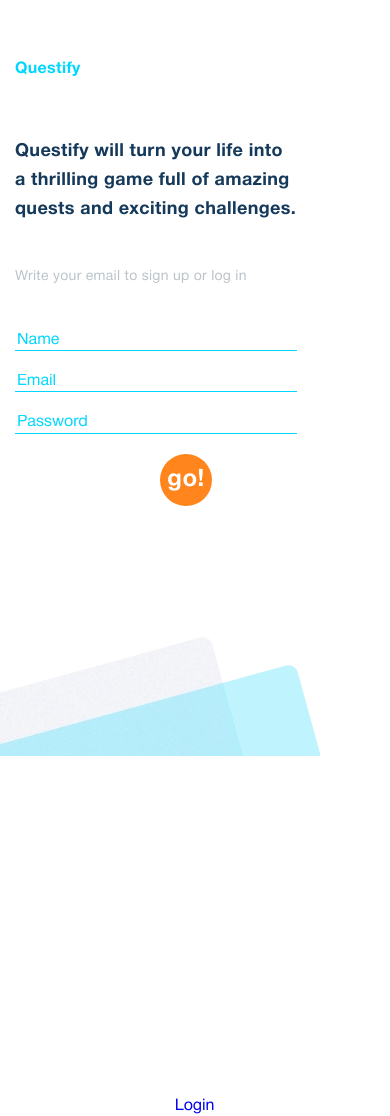
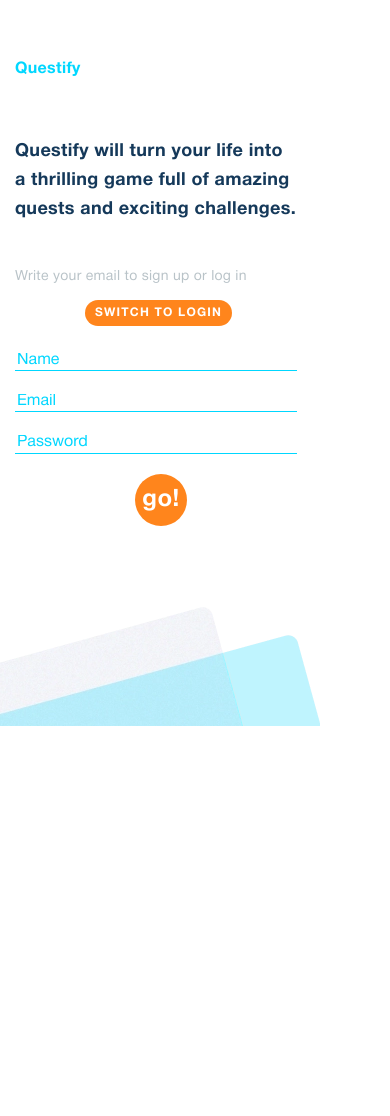
Before and after one commit to Karantir-dev/questify-front, a React (Create React App) app: page /auth in a window 390 px wide. After the commit the page ends 844 px from the top, so only its background shows below. Built offline with nearby package versions, Linux system fonts and the light colour scheme.

Commit message:
implemented a button to switch the form and added styles + responsive

```diff
--- a/src/Components/AuthForm/AuthForm.module.css
+++ b/src/Components/AuthForm/AuthForm.module.css
@@ -42,8 +42,9 @@ input::placeholder {
 
 @media screen and (max-width: 767px) {
   .buttonReg {
-    bottom: -75px;
-    right: 40%;
+    margin-left: 120px;
+    margin-top: 20px;
+    margin-bottom: 200px;
   }
 }
 
--- a/src/Components/AuthNav/AuthNav.js
+++ /dev/null
@@ -1,14 +0,0 @@
-import { useSelector } from 'react-redux'
-import { NavLink } from 'react-router-dom'
-import authSelectors from '../../Redux/auth/auth-selectors'
-import styles from './AuthNav.module.css'
-
-export default function Navigation() {
-
-  return (
-    <nav className={styles.navigation}>
-      <NavLink to="/login" exact className={styles.navigationLink}>
-        Login
-      </NavLink>
-    </nav>)
-}
--- a/src/Components/AuthNav/AuthNav.module.css
+++ /dev/null
@@ -1,5 +0,0 @@
-.navigationLink {
-    position: absolute;
-    top: 130%;
-    right: 45%;
-}
--- a/src/Components/AuthNav/index.js
+++ /dev/null
@@ -1 +0,0 @@
-export { default } from './AuthNav'
--- a/src/Pages/AuthPage/AuthPage.js
+++ b/src/Pages/AuthPage/AuthPage.js
@@ -1,9 +1,25 @@
 import styles from '../AuthPage/AuthPage.module.css'
-import AuthNav from '../../Components/AuthNav/AuthNav'
 import AuthForm from '../../Components/AuthForm'
 import LoginForm from '../../Components/LoginForm'
+import { useState } from "react"
 
 export default function Landing() {
+
+  const [showSignup, setShowSignup] = useState(true)
+
+  const loginHandler = event => {
+    event.preventDefault()
+    console.log("login handler")
+  };
+
+  const signupHandler = event => {
+    event.preventDefault();
+    console.log("signup handler")
+  };
+
+  const switchButtonHandler = () => {
+    setShowSignup(!showSignup)
+  };
 
   return (
     <div className={styles.containerLanding}>
@@ -19,9 +35,12 @@ export default function Landing() {
           <p className={styles.descriptionRegister}>
             Write your email to sign up or log in
           </p>
-          <AuthNav />
-          <AuthForm />
-          {/* <LoginForm /> */}
+
+          {showSignup ? (<AuthForm onSubmit={signupHandler}/>) : (<LoginForm onSubmit={loginHandler}/>)}
+
+          <button className={styles.switchButton} onClick={switchButtonHandler}>
+            {showSignup ? "SWITCH TO LOGIN" : "SWITCH TO SIGNUP"}
+          </button>
         </div>
       </div>
     </div>
--- a/src/Pages/AuthPage/AuthPage.module.css
+++ b/src/Pages/AuthPage/AuthPage.module.css
@@ -29,11 +29,29 @@
     color: var(--text-secondary-color);
 }
 
+  /*-- switchButton --*/
+
+.switchButton {
+  position: absolute;
+  font-family: HelveticaNeueCyr;
+  font-style: normal;
+  font-weight: bold;
+  padding: 10px;
+  border-radius: 15px;
+  outline: none;
+  color: var(--white);
+  background-color: var(--btn-main-color);
+}
+
+.switchButton:hover,
+.switchButton:focus {
+  background-color: var(--primary-color);
+}
+
   /*-- @media (max-width: 767px) --*/
 
 @media screen and (max-width: 767px) {
-  .containerQuest {
-    padding-bottom: 250px;
+  .containerLanding {
     background: url('../../images/landing\(mobile\)1x.webp') no-repeat;
     background-size: 320px, auto;
     background-position: bottom 0 left 0;
@@ -55,7 +73,15 @@
     font-size: 14px;
     line-height: 3.2;
     margin-top: 30px;
-    margin-bottom: 30px;
+    margin-bottom: 50px;
+  }
+
+  .switchButton {
+    top: 300px;
+    left: 85px;
+    font-size: 12px;
+    line-height: 0.5;
+    letter-spacing: 0.1em;
   }
 }
 
@@ -70,13 +96,13 @@
 @media screen and (min-width: 768px) {
   .containerLanding {
     background: url('../../images/landing-up(tablet)1x.webp') no-repeat;
-    background-size: 345px, auto;
+    background-size: 335px, auto;
     background-position: top 0 right 0;
   }
 
   .containerQuest {
     background: url('../../images/landing-down(tablet)1x.webp') no-repeat;
-    background-size: 820px, auto;
+    background-size: 790px, auto;
     background-position: bottom 0 right 0;
   }
 
@@ -100,7 +126,15 @@
   .descriptionRegister {
     font-size: 18px;
     line-height: 2.5;
-    margin: 25px 0 30px 0;
+    margin: 25px 0 50px 0;
+  }
+
+  .switchButton {
+    top: 550px;
+    left: 70px;
+    font-size: 14px;
+    line-height: 0.6;
+    letter-spacing: 0.1em;
   }
 }
 
@@ -118,13 +152,13 @@
 @media screen and (min-width: 1280px) {
   .containerLanding {
     background: url('../../images/landing-up(desk)1x.webp') no-repeat;
-    background-size: 460px, auto;
+    background-size: 439px, auto;
     background-position: top 0 right 0;
   }
 
   .containerQuest {
     background: url('../../images/landing-down(desk)1x.webp') no-repeat;
-    background-size: 1075px, auto;
+    background-size: 1000px, auto;
     background-position: bottom 0 right 0;
   }
 
@@ -150,6 +184,15 @@
     line-height: 1.9;
     margin: 35px 0 23px 0;
   }
+
+  .switchButton {
+    position: absolute;
+    top: 466px;
+    left: 630px;
+    font-size: 16px;
+    line-height: 1;
+    letter-spacing: 0.1em;
+  }
 }
 
 /* @media screen and (min-width: 768px) and (min-resolution: 192dpi) {
```
